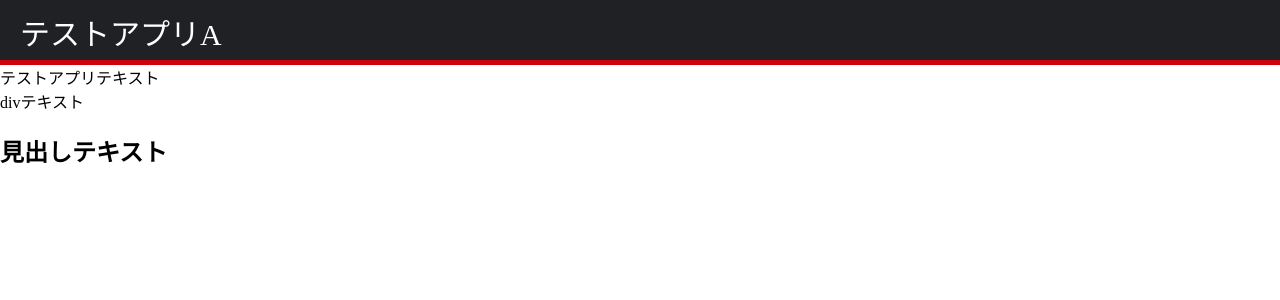
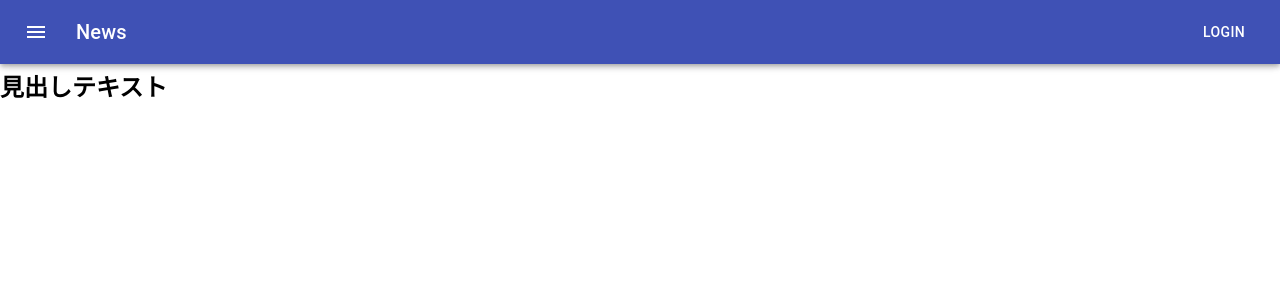
Before and after one commit to su-u/WebApp-template, a React app: page / in a window 1280 px wide. Shown: the top 300 px of the page. Built offline with nearby package versions, Linux system fonts and the light colour scheme.

Commit message:
Feat: NavBar sample

```diff
--- a/front/src/Navigator.tsx
+++ b/front/src/Navigator.tsx
@@ -1,26 +1,28 @@
 import React from 'react';
 import { Switch, Route, HashRouter } from 'react-router-dom';
+import { StylesProvider } from '@material-ui/core/styles';
 import GlobalStyle from './components/GlobalStyle';
 import App from './containers/App';
-import NavigationHeader from '@/components/Header/NavigationHeader';
+import ButtonAppBar from '@/components/Header/NavBar';
 
 // eslint-disable-next-line react/prop-types
 export const Router = ({ path = '' }) => {
   return (
     <Switch>
       <Route exact path={`${path}/`} component={App} />
+      <Route exact path={`${path}/test`} component={ButtonAppBar} />
     </Switch>
   );
 };
 
 const Navigator = () => (
-  <>
+  <StylesProvider injectFirst>
     <GlobalStyle />
     <HashRouter>
-      <NavigationHeader />
+      <ButtonAppBar />
       <Router />
     </HashRouter>
-  </>
+  </StylesProvider>
 );
 
 export default Navigator;
--- /dev/null
+++ b/front/src/components/Header/NavBar.tsx
@@ -0,0 +1,57 @@
+import React from 'react';
+import styled from 'styled-components';
+import { MenuItem } from '@material-ui/core';
+import AppBar from '@material-ui/core/AppBar';
+import Toolbar from '@material-ui/core/Toolbar';
+import Typography from '@material-ui/core/Typography';
+import Button from '@material-ui/core/Button';
+import IconButton from '@material-ui/core/IconButton';
+import MenuIcon from '@material-ui/icons/Menu';
+import Drawer from '@material-ui/core/Drawer';
+
+const NavBar = () => {
+  const [open, setOpen] = React.useState(false);
+  return (
+    <Container>
+      <Bar>
+        <Toolbar>
+          <MenuButton aria-label="menu" onClick={() => setOpen(true)}>
+            <MenuIcon />
+          </MenuButton>
+          <Title variant="h6">News</Title>
+          <LoginButton>Login</LoginButton>
+        </Toolbar>
+      </Bar>
+      <Drawer width={200} open={open} onClose={() => setOpen(false)}>
+        <MenuItem>React</MenuItem>
+        <MenuItem>Redux</MenuItem>
+        <MenuItem>React Router</MenuItem>
+        <MenuItem>Material UI</MenuItem>
+        <MenuItem>Electron</MenuItem>
+      </Drawer>
+    </Container>
+  );
+};
+
+const LoginButton = styled(Button)`
+  color: white;
+`;
+
+const Container = styled.div`
+  flex-grow: 1;
+`;
+
+const Bar = styled(AppBar)`
+  absolute: static;
+`;
+
+const Title = styled(Typography)`
+  flex-grow: 1;
+`;
+
+const MenuButton = styled(IconButton)`
+  margin: 0 16px 0 -12px;
+  color: white;
+`;
+
+export default NavBar;
```
